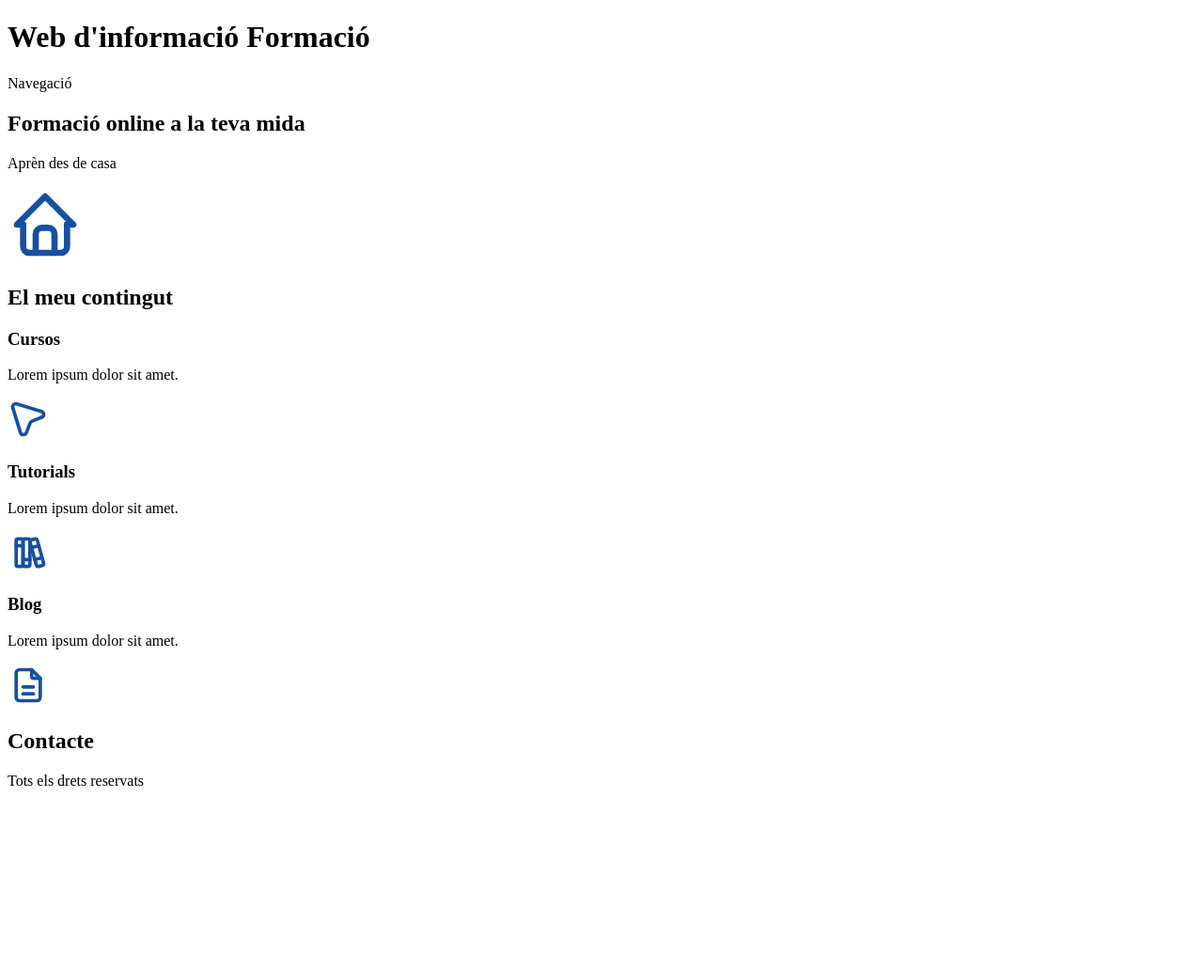
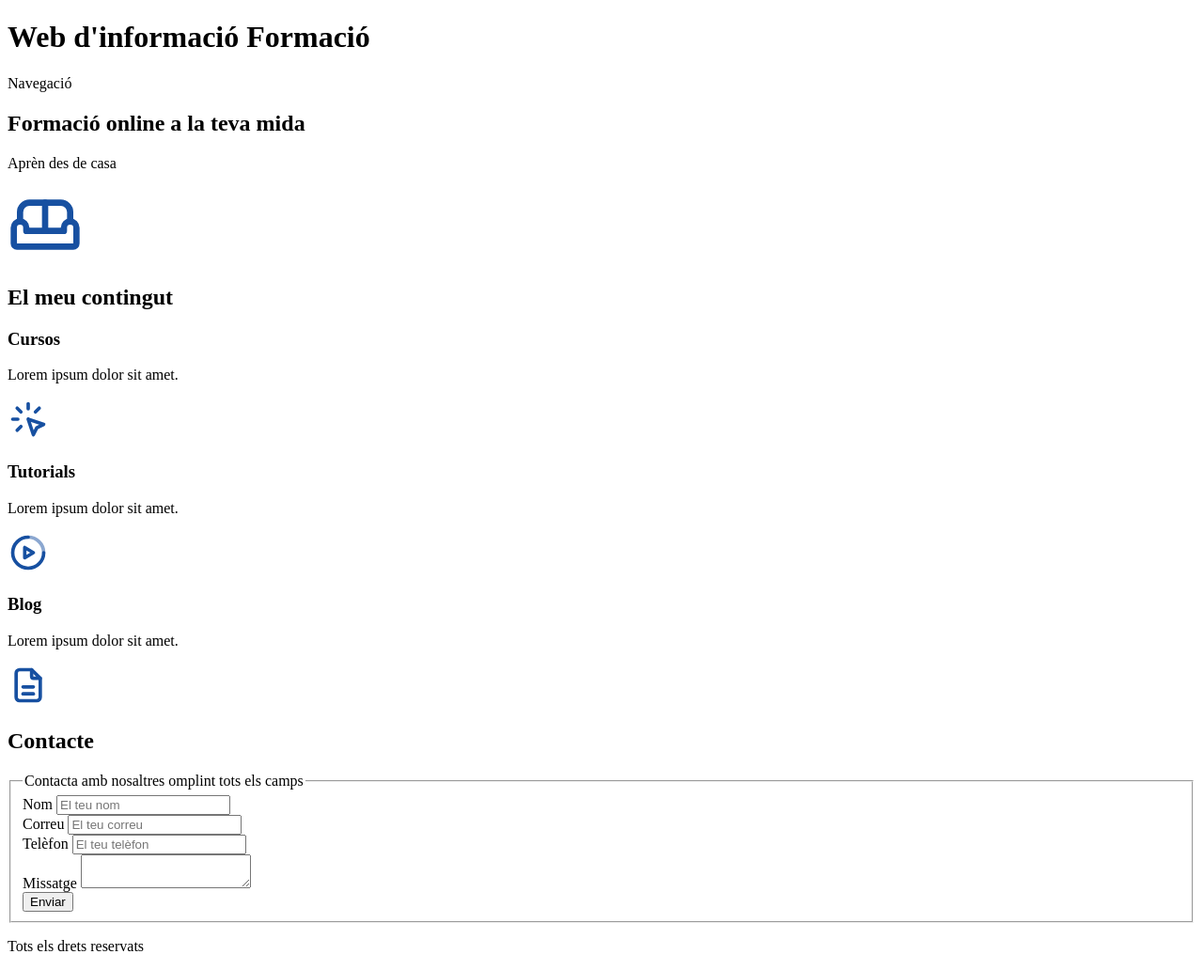
Before and after one commit to llopezb-cmyk/web-classe, a plain HTML site: page index.html in a window 1280 px wide. Shown: the whole page at 94% size. Before the commit the page ends 856 px from the top, so only its background shows below. Drawn offline with Linux system fonts and the light colour scheme.

Commit message:
Formulario de contacte i full d'estils

```diff
--- a/index.html
+++ b/index.html
@@ -3,7 +3,11 @@
   <head>
     <meta charset="UTF-8" />
     <meta name="viewport" content="width=device-width, initial-scale=1.0" />
+    <title>Pagina web digitalización</title>
+    <meta charset="UTF-8" />
+    <meta name="viewport" content="width=device-width,initial-scale=1.0" />
     <title>Formació online</title>
+    <link rel="stylesheet" href="css/styles.css" />
   </head>
 
   <body>
@@ -23,12 +27,14 @@
           stroke-width="2"
           stroke-linecap="round"
           stroke-linejoin="round"
-          class="icon icon-tabler icons-tabler-outline icon-tabler-home"
+          class="icon icon-tabler icons-tabler-outline icon-tabler-sofa"
         >
           <path stroke="none" d="M0 0h24v24H0z" fill="none" />
-          <path d="M5 12l-2 0l9 -9l9 9l-2 0" />
-          <path d="M5 12v7a2 2 0 0 0 2 2h10a2 2 0 0 0 2 -2v-7" />
-          <path d="M9 21v-6a2 2 0 0 1 2 -2h2a2 2 0 0 1 2 2v6" />
+          <path
+            d="M4 11a2 2 0 0 1 2 2v1h12v-1a2 2 0 1 1 4 0v5a1 1 0 0 1 -1 1h-18a1 1 0 0 1 -1 -1v-5a2 2 0 0 1 2 -2"
+          />
+          <path d="M4 11v-3a3 3 0 0 1 3 -3h10a3 3 0 0 1 3 3v3" />
+          <path d="M12 5v9" />
         </svg>
       </section>
       <main>
@@ -46,12 +52,15 @@
             stroke-width="2"
             stroke-linecap="round"
             stroke-linejoin="round"
-            class="icon icon-tabler icons-tabler-outline icon-tabler-pointer-2"
+            class="icon icon-tabler icons-tabler-outline icon-tabler-click"
           >
             <path stroke="none" d="M0 0h24v24H0z" fill="none" />
-            <path
-              d="M14.185 13.14l5.644 -2.202c1.625 -.634 1.538 -2.962 -.13 -3.473l-14.319 -4.382c-1.41 -.431 -2.73 .888 -2.298 2.298l4.382 14.318c.51 1.668 2.84 1.755 3.473 .13l2.202 -5.644a1.84 1.84 0 0 1 1.045 -1.045"
-            />
+            <path d="M3 12l3 0" />
+            <path d="M12 3l0 3" />
+            <path d="M7.8 7.8l-2.2 -2.2" />
+            <path d="M16.2 7.8l2.2 -2.2" />
+            <path d="M7.8 16.2l-2.2 2.2" />
+            <path d="M12 12l9 3l-4 2l-2 4l-3 -9" />
           </svg>
         </section>
         <section>
@@ -67,22 +76,12 @@
             stroke-width="2"
             stroke-linecap="round"
             stroke-linejoin="round"
-            class="icon icon-tabler icons-tabler-outline icon-tabler-books"
+            class="icon icon-tabler icons-tabler-outline icon-tabler-brand-parsinta"
           >
             <path stroke="none" d="M0 0h24v24H0z" fill="none" />
-            <path
-              d="M5 5a1 1 0 0 1 1 -1h2a1 1 0 0 1 1 1v14a1 1 0 0 1 -1 1h-2a1 1 0 0 1 -1 -1l0 -14"
-            />
-            <path
-              d="M9 5a1 1 0 0 1 1 -1h2a1 1 0 0 1 1 1v14a1 1 0 0 1 -1 1h-2a1 1 0 0 1 -1 -1l0 -14"
-            />
-            <path d="M5 8h4" />
-            <path d="M9 16h4" />
-            <path
-              d="M13.803 4.56l2.184 -.53c.562 -.135 1.133 .19 1.282 .732l3.695 13.418a1.02 1.02 0 0 1 -.634 1.219l-.133 .041l-2.184 .53c-.562 .135 -1.133 -.19 -1.282 -.732l-3.695 -13.418a1.02 1.02 0 0 1 .634 -1.219l.133 -.041"
-            />
-            <path d="M14 9l4 -1" />
-            <path d="M16 16l3.923 -.98" />
+            <path d="M12 3a9 9 0 1 0 9 9" />
+            <path d="M21 12a9 9 0 0 0 -9 -9" opacity=".5" />
+            <path d="M10 9v6l5 -3l-5 -3" />
           </svg>
         </section>
         <section>
@@ -111,7 +110,33 @@
         </section>
         <section>
           <h2>Contacte</h2>
-          <!-- aquí hi anirà el formulari -->
+          <form>
+            <fieldset>
+              <legend>Contacta amb nosaltres omplint tots els camps</legend>
+
+              <div>
+                <label for="nom">Nom</label>
+                <input type="text" id="nom" placeholder="El teu nom" />
+              </div>
+
+              <div>
+                <label for="correu">Correu</label>
+                <input type="email" id="correu" placeholder="El teu correu" />
+              </div>
+
+              <div>
+                <label for="telefon">Telèfon</label>
+                <input type="tel" id="telefon" placeholder="El teu telèfon" />
+              </div>
+
+              <div>
+                <label for="missatge">Missatge</label>
+                <textarea id="missatge"></textarea>
+              </div>
+
+              <input type="submit" value="Enviar" />
+            </fieldset>
+          </form>
         </section>
       </main>
     </header>
```
